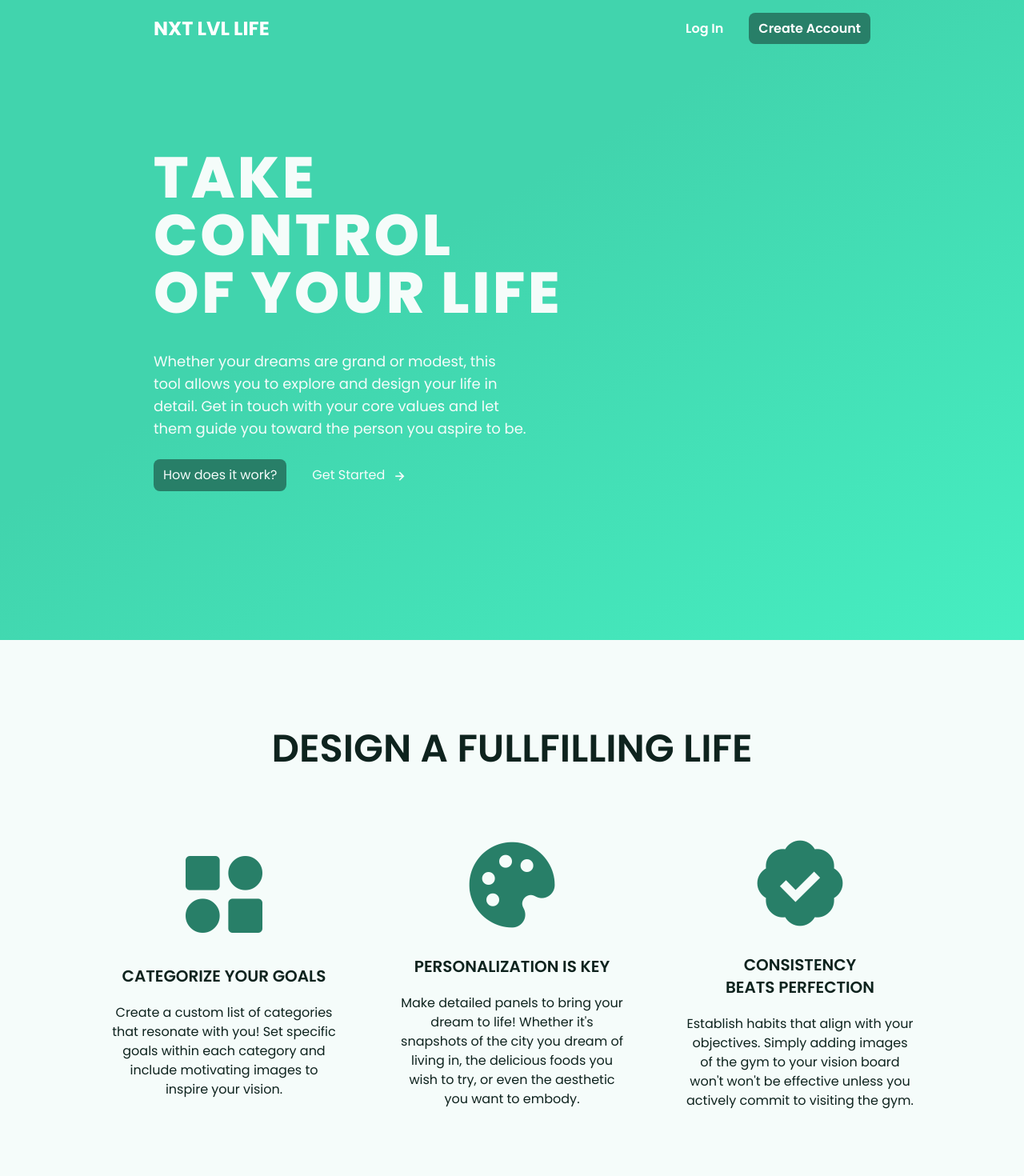
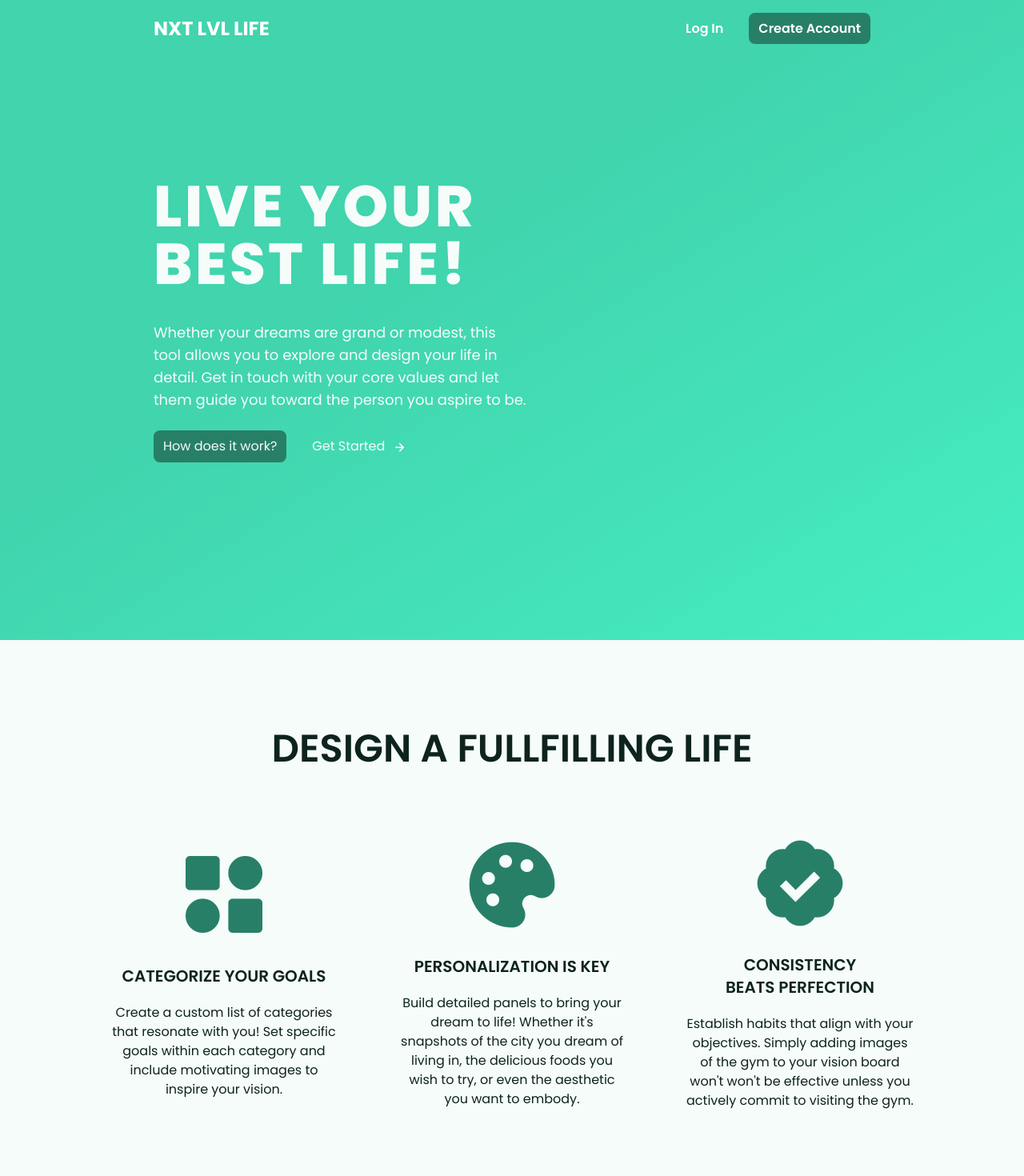
Before and after one commit to samlopezdev/nxt-lvl-life, a React (Vite) app in the folder client/: page / in a window 1280 px wide. Shown: the top 1470 px of the page at 80% size. Built offline with nearby package versions, Linux system fonts and the light colour scheme.

Commit message:
fix: small text edits

```diff
--- a/client/src/components/home/HeroSection.jsx
+++ b/client/src/components/home/HeroSection.jsx
@@ -5,8 +5,8 @@ export default function HeroSection() {
     <section className="flex min-h-screen flex-col justify-center bg-gradient-to-br from-primary from-40% to-secondary px-10 py-3 text-light-green [transition:.5s_ease] lg:px-48">
       <div className="w-full lg:w-3/5">
         <h1 className="mb-9 text-4xl font-extrabold uppercase tracking-wider md:text-5xl lg:text-6xl xl:text-7xl">
-          Take Control <br />
-          Of Your Life
+          Live Your<br />
+          Best Life!
         </h1>
         <p className="text-md mb-6 text-balance lg:text-lg">
           Whether your dreams are grand or modest, this tool allows you to
--- a/client/src/components/home/InfoSection.jsx
+++ b/client/src/components/home/InfoSection.jsx
@@ -19,7 +19,7 @@ export default function InfoSection() {
           icon={"bx bxs-palette"}
           title={`Personalization is Key`}
           paragraph={
-            "Make detailed panels to bring your dream to life! Whether it's snapshots of the city you dream of living in, the delicious foods you wish to try, or even the aesthetic you want to embody."
+            "Build detailed panels to bring your dream to life! Whether it's snapshots of the city you dream of living in, the delicious foods you wish to try, or even the aesthetic you want to embody."
           }
           className="col-span-2"
         />
```
